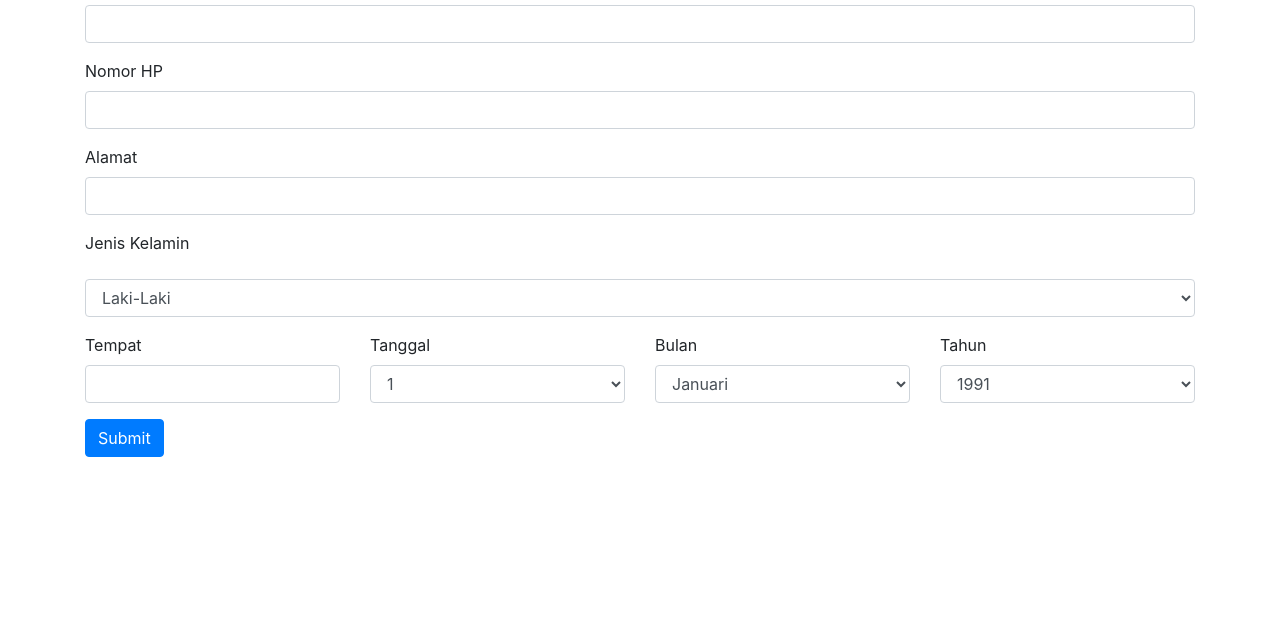
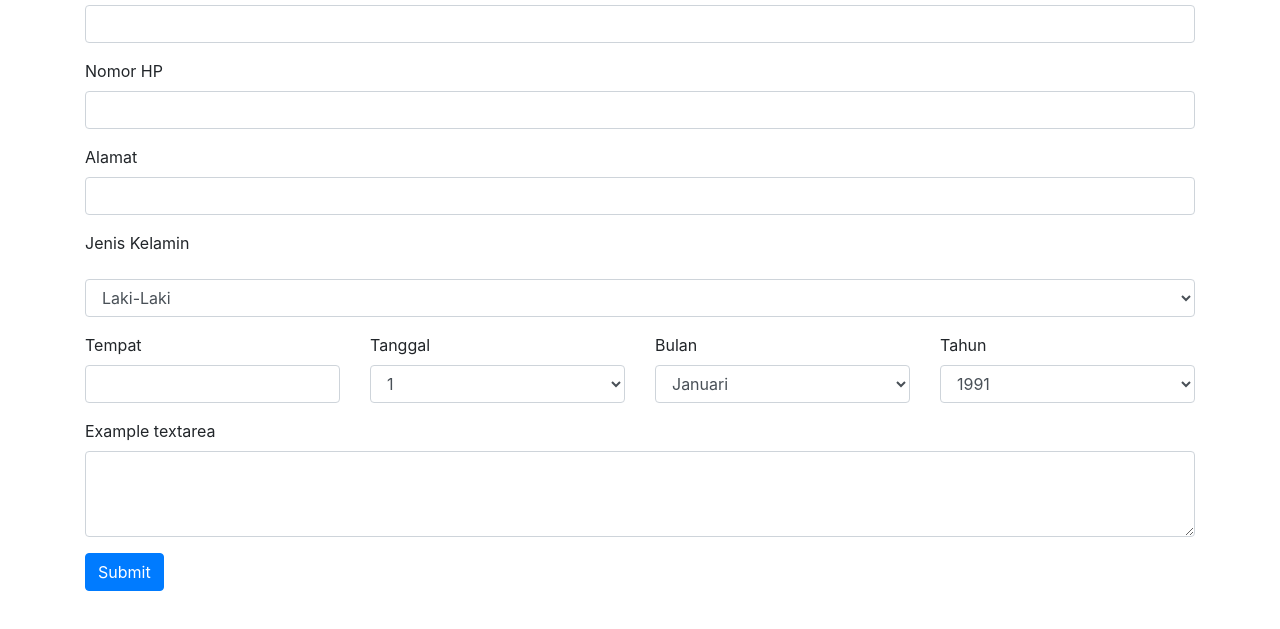
Before and after one commit to corpkiller/readme.md, a plain HTML site: page Index.html in a window 1280 px wide. Shown: the part 83-712 px from the top of the page. Drawn offline with nearby package versions, Linux system fonts and the light colour scheme.

Commit message:
Update Index.html

```diff
--- a/Index.html
+++ b/Index.html
@@ -14,7 +14,9 @@
 </head>
 
 <body>
-        <div class="container"><h1>Daftar Event Seminar Motivasi</h1></div>
+    <div class="container">
+        <h1>Daftar Event Seminar Motivasi</h1>
+    </div>
     <div class="container">
         <form method="POST" action="https://formspree.io/alvianong94@gmail.com">
             <div class="form-group">
@@ -113,6 +115,10 @@
                     </select>
                 </div>
             </div>
+            <div class="form-group">
+                <label for="textarea">Example textarea</label>
+                <textarea class="form-control" name="textarea" id="textarea" rows="3"></textarea>
+            </div>
             <button type="submit" class="btn btn-primary">Submit</button>
         </form>
     </div>
```
Lines whose indentation alone changed are shown as unchanged.
